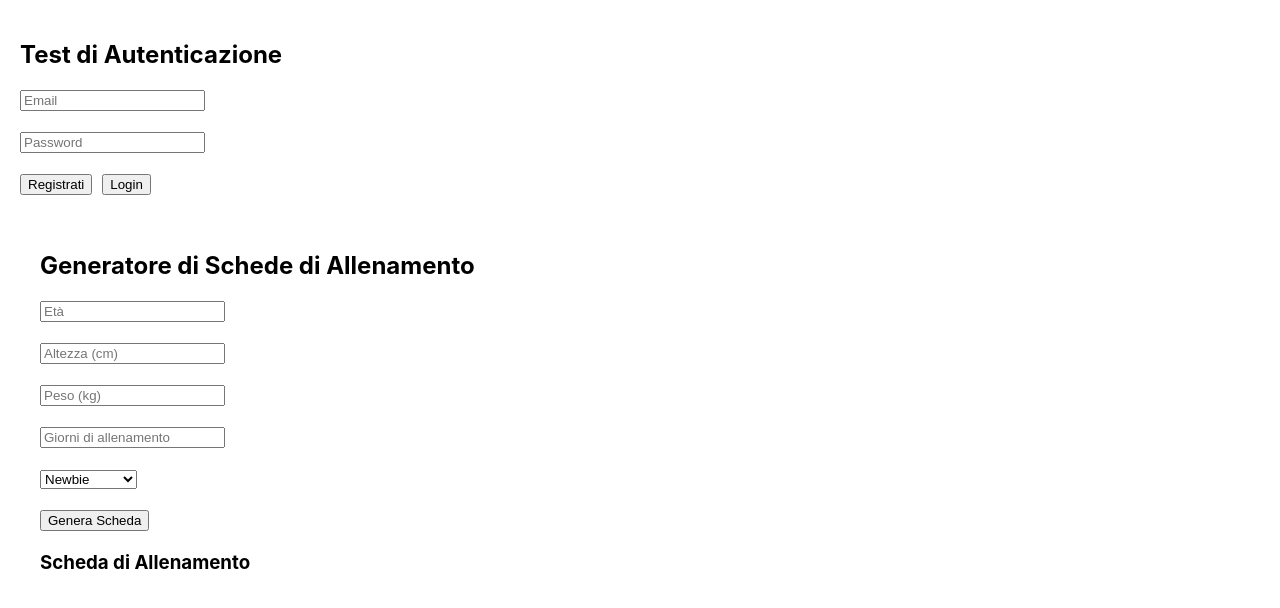
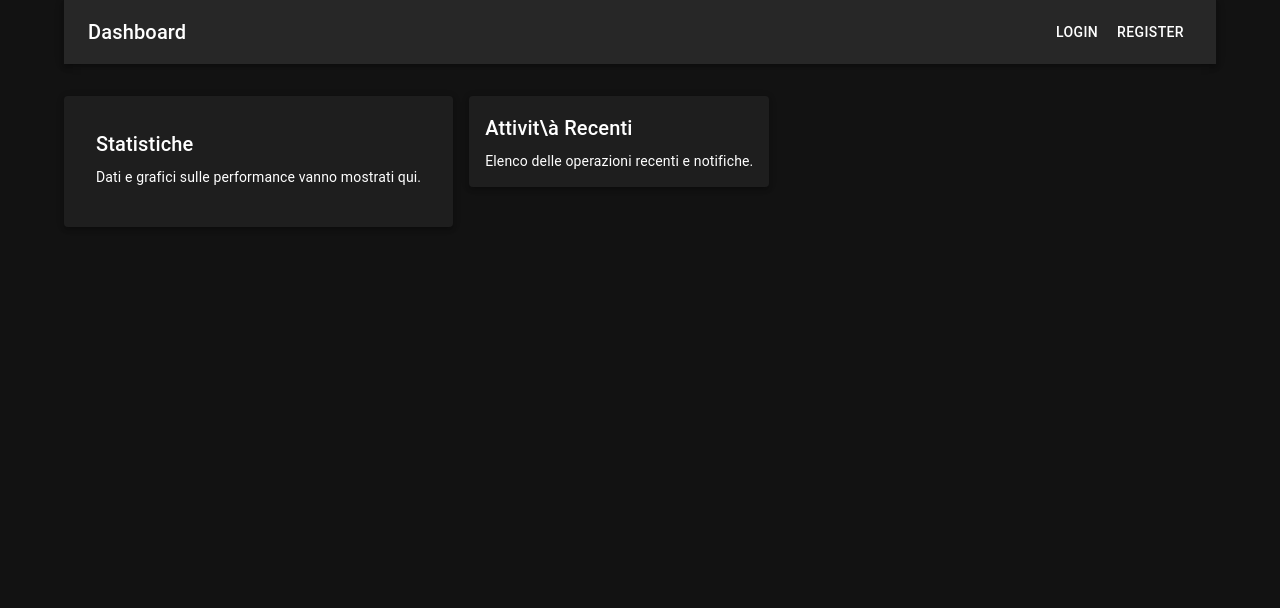
Before and after one commit to karmiin/logbook-fitness, a React (Create React App) app: page / in a window 1280 px wide. Shown: the top 608 px of the page. Built offline with nearby package versions, Linux system fonts and the light colour scheme.

Commit message:
pages n rounting

```diff
--- a/src/App.js
+++ b/src/App.js
@@ -1,69 +1,31 @@
-// src/App.js
-import React, { useState } from "react";
-import WorkoutGenerator from "./WorkoutGenerator";
+import React from "react";
+import { BrowserRouter as Router, Routes, Route, Link } from "react-router-dom";
+import { ThemeProvider, createTheme } from "@mui/material/styles";
+import CssBaseline from "@mui/material/CssBaseline";
+import Login from "./pages/Login";
+import Registration from "./pages/Registration";
+import Dashboard from "./pages/Dashboard";
 
-function App() {
-    const [email, setEmail] = useState("");
-    const [password, setPassword] = useState("");
-    const [message, setMessage] = useState("");
+const darkTheme = createTheme({
+    palette: {
+        mode: "dark",
+    },
+});
 
-    const handleRegister = async () => {
-        try {
-            const response = await fetch("https://logbook-backend-aaevayfuechvb9g7.westeurope-01.azurewebsites.net/api/auth/register", {
-                method: "POST",
-                headers: { "Content-Type": "application/json" },
-                body: JSON.stringify({ email, password }),
-            });
-            if (!response.ok) {
-                const errorData = await response.text();
-                throw new Error(errorData);
-            }
-            const data = await response.json();
-            setMessage("Registrazione riuscita: " + data.email);
-        } catch (error) {
-            setMessage("Errore nella registrazione: " + error.message);
-        }
-    };
+const App = () => {
+    return (
+        <ThemeProvider theme={darkTheme}>
+            <CssBaseline />
+            <Router>
 
-    const handleLogin = async () => {
-        try {
-            const response = await fetch("https://logbook-backend-aaevayfuechvb9g7.westeurope-01.azurewebsites.net/api/auth/login", {
-                method: "POST",
-                headers: { "Content-Type": "application/json" },
-                body: JSON.stringify({ email, password }),
-            });
-            if (!response.ok) {
-                const errorData = await response.text();
-                throw new Error(errorData);
-            }
-            const data = await response.json();
-            setMessage("Login riuscito: " + data.email);
-        } catch (error) {
-            setMessage("Errore nel login: " + error.message);
-        }
-    };
-
-    return (
-        <div style={{ padding: "20px" }}>
-            <h2>Test di Autenticazione</h2>
-            <input
-                type="text"
-                placeholder="Email"
-                onChange={(e) => setEmail(e.target.value)}
-                value={email}
-            /><br /><br />
-            <input
-                type="password"
-                placeholder="Password"
-                onChange={(e) => setPassword(e.target.value)}
-                value={password}
-            /><br /><br />
-            <button onClick={handleRegister}>Registrati</button>
-            <button onClick={handleLogin} style={{ marginLeft: "10px" }}>Login</button>
-            <p>{message}</p>
-            <WorkoutGenerator />
-        </div>
+                    <Routes>
+                        <Route path="/login" element={<Login />} />
+                        <Route path="/register" element={<Registration />} />
+                        <Route path="/" element={<Dashboard />} />
+                    </Routes>
+            </Router>
+        </ThemeProvider>
     );
-}
+};
 
 export default App;
--- /dev/null
+++ b/src/pages/Dashboard.js
@@ -0,0 +1,52 @@
+// src/pages/Dashboard.js
+import React from "react";
+import { Container, Box, AppBar, Toolbar, Typography, Button, Grid, Card, CardContent, Paper } from "@mui/material";
+import { Link as RouterLink } from "react-router-dom";
+
+const Dashboard = () => {
+    return (
+        <Container maxWidth="lg">
+            <AppBar position="static" color="default">
+                <Toolbar>
+                    <Typography variant="h6" sx={{ flexGrow: 1 }}>
+                        Dashboard
+                    </Typography>
+                    <Button color="inherit" component={RouterLink} to="/login">
+                        Login
+                    </Button>
+                    <Button color="inherit" component={RouterLink} to="/register">
+                        Register
+                    </Button>
+                </Toolbar>
+            </AppBar>
+            <Box my={4}>
+                <Grid container spacing={2}>
+                    <Grid item xs={12} md={6}>
+                        <Card sx={{ p: 2, boxShadow: 3 }}>
+                            <CardContent>
+                                <Typography variant="h6" gutterBottom>
+                                    Statistiche
+                                </Typography>
+                                <Typography variant="body2">
+                                    Dati e grafici sulle performance vanno mostrati qui.
+                                </Typography>
+                            </CardContent>
+                        </Card>
+                    </Grid>
+                    <Grid item xs={12} md={6}>
+                        <Paper sx={{ p: 2, boxShadow: 3 }}>
+                            <Typography variant="h6" gutterBottom>
+                                Attivit\à Recenti
+                            </Typography>
+                            <Typography variant="body2">
+                                Elenco delle operazioni recenti e notifiche.
+                            </Typography>
+                        </Paper>
+                    </Grid>
+                </Grid>
+            </Box>
+        </Container>
+    );
+};
+
+export default Dashboard;
--- /dev/null
+++ b/src/pages/Login.js
@@ -0,0 +1,67 @@
+import React, { useState } from "react";
+import { Container, Box, Card, CardContent, Typography, TextField, Button } from "@mui/material";
+
+const Login = () => {
+    const [email, setEmail] = useState("");
+    const [password, setPassword] = useState("");
+    const [message, setMessage] = useState("");
+
+    const handleLogin = async () => {
+        try {
+            const response = await fetch("https://logbook-backend-aaevayfuechvb9g7.westeurope-01.azurewebsites.net/api/auth/login", {
+                method: "POST",
+                headers: { "Content-Type": "application/json" },
+                body: JSON.stringify({ email, password }),
+            });
+            if (!response.ok) {
+                const errorData = await response.text();
+                throw new Error(errorData);
+            }
+            const data = await response.json();
+            setMessage("Login riuscito: " + data.email);
+        } catch (error) {
+            setMessage("Errore nel login: " + error.message);
+        }
+    };
+
+    return (
+        <Container maxWidth="xs">
+            <Box display="flex" justifyContent="center" alignItems="center" minHeight="100vh">
+                <Card sx={{ width: "100%", p: 2, boxShadow: 3 }}>
+                    <CardContent>
+                        <Typography variant="h5" align="center" gutterBottom>
+                            Login
+                        </Typography>
+                        <TextField
+                            fullWidth
+                            label="Email"
+                            variant="outlined"
+                            margin="normal"
+                            value={email}
+                            onChange={(e) => setEmail(e.target.value)}
+                        />
+                        <TextField
+                            fullWidth
+                            label="Password"
+                            variant="outlined"
+                            margin="normal"
+                            type="password"
+                            value={password}
+                            onChange={(e) => setPassword(e.target.value)}
+                        />
+                        <Button fullWidth variant="contained" color="primary" sx={{ mt: 2 }} onClick={handleLogin}>
+                            Accedi
+                        </Button>
+                        {message && (
+                            <Typography variant="body2" color="error" align="center" sx={{ mt: 2 }}>
+                                {message}
+                            </Typography>
+                        )}
+                    </CardContent>
+                </Card>
+            </Box>
+        </Container>
+    );
+};
+
+export default Login;
--- /dev/null
+++ b/src/pages/Registration.js
@@ -0,0 +1,67 @@
+import React, { useState } from "react";
+import { Container, Box, Card, CardContent, Typography, TextField, Button } from "@mui/material";
+
+const Registration = () => {
+    const [email, setEmail] = useState("");
+    const [password, setPassword] = useState("");
+    const [message, setMessage] = useState("");
+
+    const handleRegister = async () => {
+        try {
+            const response = await fetch("https://logbook-backend-aaevayfuechvb9g7.westeurope-01.azurewebsites.net/api/auth/register", {
+                method: "POST",
+                headers: { "Content-Type": "application/json" },
+                body: JSON.stringify({ email, password }),
+            });
+            if (!response.ok) {
+                const errorData = await response.text();
+                throw new Error(errorData);
+            }
+            const data = await response.json();
+            setMessage("Registrazione riuscita: " + data.email);
+        } catch (error) {
+            setMessage("Errore nella registrazione: " + error.message);
+        }
+    };
+
+    return (
+        <Container maxWidth="xs">
+            <Box display="flex" justifyContent="center" alignItems="center" minHeight="100vh">
+                <Card sx={{ width: "100%", p: 2, boxShadow: 3 }}>
+                    <CardContent>
+                        <Typography variant="h5" align="center" gutterBottom>
+                            Registrazione
+                        </Typography>
+                        <TextField
+                            fullWidth
+                            label="Email"
+                            variant="outlined"
+                            margin="normal"
+                            value={email}
+                            onChange={(e) => setEmail(e.target.value)}
+                        />
+                        <TextField
+                            fullWidth
+                            label="Password"
+                            variant="outlined"
+                            margin="normal"
+                            type="password"
+                            value={password}
+                            onChange={(e) => setPassword(e.target.value)}
+                        />
+                        <Button fullWidth variant="contained" color="primary" sx={{ mt: 2 }} onClick={handleRegister}>
+                            Registrati
+                        </Button>
+                        {message && (
+                            <Typography variant="body2" color="error" align="center" sx={{ mt: 2 }}>
+                                {message}
+                            </Typography>
+                        )}
+                    </CardContent>
+                </Card>
+            </Box>
+        </Container>
+    );
+};
+
+export default Registration;
```
